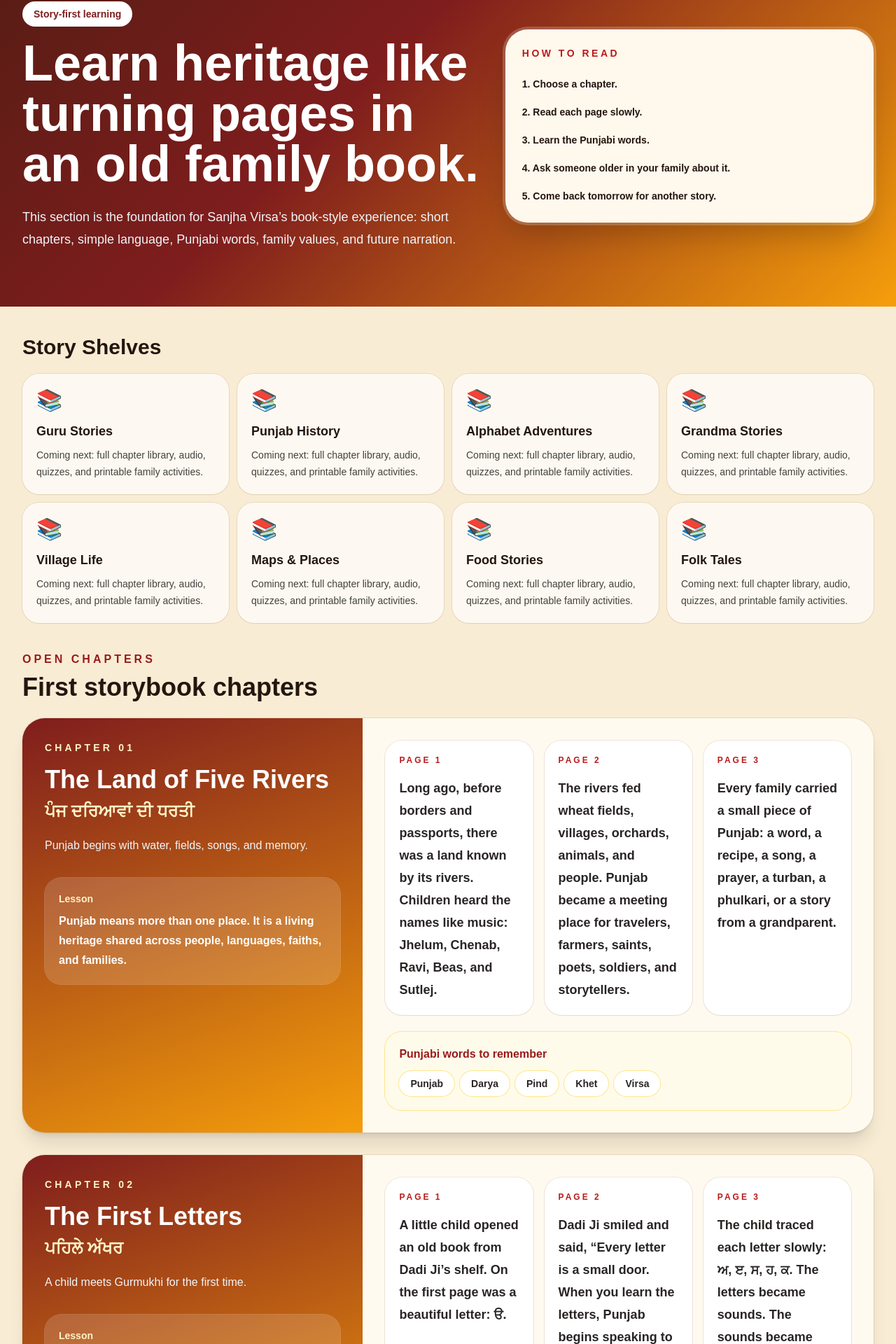
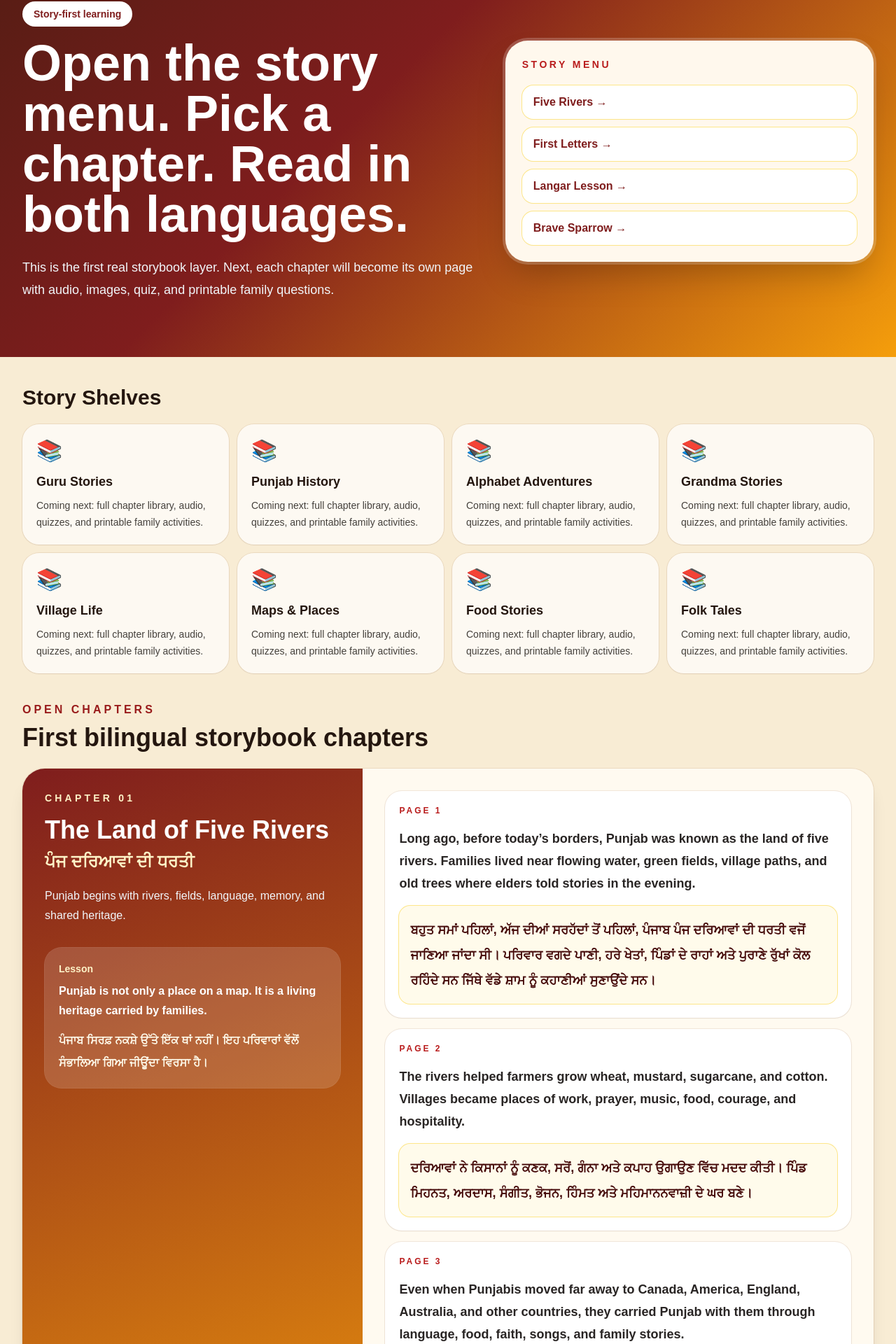
Before and after one commit to Gagan8atwal/sanjha-virsa, a Next.js app: page /stories in a window 1280 px wide. Shown: the part 235-2155 px from the top of the page at 70% size. Built offline with nearby package versions, Linux system fonts and the light colour scheme.

Commit message:
Upgrade storybook with bilingual meaningful chapters and menu

```diff
--- a/app/storybook/page.tsx
+++ b/app/storybook/page.tsx
@@ -1,56 +1,107 @@
 const storyChapters = [
   {
+    id: 'five-rivers',
     number: '01',
     title: 'The Land of Five Rivers',
     punjabi: 'ਪੰਜ ਦਰਿਆਵਾਂ ਦੀ ਧਰਤੀ',
-    theme: 'Punjab begins with water, fields, songs, and memory.',
+    theme: 'Punjab begins with rivers, fields, language, memory, and shared heritage.',
     pages: [
-      'Long ago, before borders and passports, there was a land known by its rivers. Children heard the names like music: Jhelum, Chenab, Ravi, Beas, and Sutlej.',
-      'The rivers fed wheat fields, villages, orchards, animals, and people. Punjab became a meeting place for travelers, farmers, saints, poets, soldiers, and storytellers.',
-      'Every family carried a small piece of Punjab: a word, a recipe, a song, a prayer, a turban, a phulkari, or a story from a grandparent.'
+      {
+        en: 'Long ago, before today’s borders, Punjab was known as the land of five rivers. Families lived near flowing water, green fields, village paths, and old trees where elders told stories in the evening.',
+        pa: 'ਬਹੁਤ ਸਮਾਂ ਪਹਿਲਾਂ, ਅੱਜ ਦੀਆਂ ਸਰਹੱਦਾਂ ਤੋਂ ਪਹਿਲਾਂ, ਪੰਜਾਬ ਪੰਜ ਦਰਿਆਵਾਂ ਦੀ ਧਰਤੀ ਵਜੋਂ ਜਾਣਿਆ ਜਾਂਦਾ ਸੀ। ਪਰਿਵਾਰ ਵਗਦੇ ਪਾਣੀ, ਹਰੇ ਖੇਤਾਂ, ਪਿੰਡਾਂ ਦੇ ਰਾਹਾਂ ਅਤੇ ਪੁਰਾਣੇ ਰੁੱਖਾਂ ਕੋਲ ਰਹਿੰਦੇ ਸਨ ਜਿੱਥੇ ਵੱਡੇ ਸ਼ਾਮ ਨੂੰ ਕਹਾਣੀਆਂ ਸੁਣਾਉਂਦੇ ਸਨ।',
+      },
+      {
+        en: 'The rivers helped farmers grow wheat, mustard, sugarcane, and cotton. Villages became places of work, prayer, music, food, courage, and hospitality.',
+        pa: 'ਦਰਿਆਵਾਂ ਨੇ ਕਿਸਾਨਾਂ ਨੂੰ ਕਣਕ, ਸਰੋਂ, ਗੰਨਾ ਅਤੇ ਕਪਾਹ ਉਗਾਉਣ ਵਿੱਚ ਮਦਦ ਕੀਤੀ। ਪਿੰਡ ਮਿਹਨਤ, ਅਰਦਾਸ, ਸੰਗੀਤ, ਭੋਜਨ, ਹਿੰਮਤ ਅਤੇ ਮਹਿਮਾਨਨਵਾਜ਼ੀ ਦੇ ਘਰ ਬਣੇ।',
+      },
+      {
+        en: 'Even when Punjabis moved far away to Canada, America, England, Australia, and other countries, they carried Punjab with them through language, food, faith, songs, and family stories.',
+        pa: 'ਜਦੋਂ ਪੰਜਾਬੀ ਕੈਨੇਡਾ, ਅਮਰੀਕਾ, ਇੰਗਲੈਂਡ, ਆਸਟ੍ਰੇਲੀਆ ਅਤੇ ਹੋਰ ਦੇਸ਼ਾਂ ਵਿੱਚ ਗਏ, ਉਹ ਆਪਣੀ ਬੋਲੀ, ਭੋਜਨ, ਧਰਮ, ਗੀਤਾਂ ਅਤੇ ਪਰਿਵਾਰਕ ਕਹਾਣੀਆਂ ਰਾਹੀਂ ਪੰਜਾਬ ਨੂੰ ਆਪਣੇ ਨਾਲ ਲੈ ਗਏ।',
+      },
     ],
-    lesson: 'Punjab means more than one place. It is a living heritage shared across people, languages, faiths, and families.',
-    words: ['Punjab', 'Darya', 'Pind', 'Khet', 'Virsa'],
+    lesson: 'Punjab is not only a place on a map. It is a living heritage carried by families.',
+    lessonPa: 'ਪੰਜਾਬ ਸਿਰਫ਼ ਨਕਸ਼ੇ ਉੱਤੇ ਇੱਕ ਥਾਂ ਨਹੀਂ। ਇਹ ਪਰਿਵਾਰਾਂ ਵੱਲੋਂ ਸੰਭਾਲਿਆ ਗਿਆ ਜੀਊਂਦਾ ਵਿਰਸਾ ਹੈ।',
+    words: ['Punjab — ਪੰਜਾਬ', 'Darya — ਦਰਿਆ', 'Pind — ਪਿੰਡ', 'Khet — ਖੇਤ', 'Virsa — ਵਿਰਸਾ'],
   },
   {
+    id: 'first-letters',
     number: '02',
     title: 'The First Letters',
     punjabi: 'ਪਹਿਲੇ ਅੱਖਰ',
-    theme: 'A child meets Gurmukhi for the first time.',
+    theme: 'A child discovers that letters are doors into family, prayer, poetry, and memory.',
     pages: [
-      'A little child opened an old book from Dadi Ji’s shelf. On the first page was a beautiful letter: ੳ.',
-      'Dadi Ji smiled and said, “Every letter is a small door. When you learn the letters, Punjab begins speaking to you.”',
-      'The child traced each letter slowly: ਅ, ੲ, ਸ, ਹ, ਕ. The letters became sounds. The sounds became words. The words became stories.'
+      {
+        en: 'A child opened an old book from Dadi Ji’s shelf. On the first page was a beautiful letter: ੳ. The child asked, “What is this?”',
+        pa: 'ਇੱਕ ਬੱਚੇ ਨੇ ਦਾਦੀ ਜੀ ਦੀ ਅਲਮਾਰੀ ਵਿਚੋਂ ਇੱਕ ਪੁਰਾਣੀ ਕਿਤਾਬ ਖੋਲੀ। ਪਹਿਲੇ ਸਫ਼ੇ ਉੱਤੇ ਇੱਕ ਸੁੰਦਰ ਅੱਖਰ ਸੀ: ੳ। ਬੱਚੇ ਨੇ ਪੁੱਛਿਆ, “ਇਹ ਕੀ ਹੈ?”',
+      },
+      {
+        en: 'Dadi Ji smiled and said, “This is an akhar. Every letter is a small door. When you learn these doors, your ancestors can speak to you through words.”',
+        pa: 'ਦਾਦੀ ਜੀ ਮੁਸਕੁਰਾਏ ਅਤੇ ਕਿਹਾ, “ਇਹ ਅੱਖਰ ਹੈ। ਹਰ ਅੱਖਰ ਇੱਕ ਛੋਟਾ ਦਰਵਾਜ਼ਾ ਹੈ। ਜਦੋਂ ਤੂੰ ਇਹ ਦਰਵਾਜ਼ੇ ਸਿੱਖੇਂਗਾ, ਤੇਰੇ ਵੱਡੇ ਬੋਲਾਂ ਰਾਹੀਂ ਤੇਰੇ ਨਾਲ ਗੱਲ ਕਰ ਸਕਣਗੇ।”',
+      },
+      {
+        en: 'The child traced ੳ, ਅ, ੲ, ਸ, ਹ, and ਕ. Slowly the letters became sounds. The sounds became words. The words became stories.',
+        pa: 'ਬੱਚੇ ਨੇ ੳ, ਅ, ੲ, ਸ, ਹ ਅਤੇ ਕ ਨੂੰ ਹੌਲੀ-ਹੌਲੀ ਲਿਖਿਆ। ਅੱਖਰ ਆਵਾਜ਼ਾਂ ਬਣੇ। ਆਵਾਜ਼ਾਂ ਸ਼ਬਦ ਬਣੇ। ਸ਼ਬਦ ਕਹਾਣੀਆਂ ਬਣ ਗਏ।',
+      },
     ],
-    lesson: 'Language is the bridge between generations.',
-    words: ['Akhar', 'Boli', 'Gurmukhi', 'Shabad', 'Kahani'],
+    lesson: 'Language connects children to grandparents, history, Gurbani, poetry, and identity.',
+    lessonPa: 'ਬੋਲੀ ਬੱਚਿਆਂ ਨੂੰ ਵੱਡਿਆਂ, ਇਤਿਹਾਸ, ਗੁਰਬਾਣੀ, ਕਵਿਤਾ ਅਤੇ ਪਛਾਣ ਨਾਲ ਜੋੜਦੀ ਹੈ।',
+    words: ['Akhar — ਅੱਖਰ', 'Boli — ਬੋਲੀ', 'Gurmukhi — ਗੁਰਮੁਖੀ', 'Shabad — ਸ਼ਬਦ', 'Kahani — ਕਹਾਣੀ'],
   },
   {
+    id: 'langar-lesson',
     number: '03',
     title: 'The Langar Lesson',
     punjabi: 'ਲੰਗਰ ਦੀ ਸਿੱਖਿਆ',
-    theme: 'A story about seva, equality, and sharing.',
+    theme: 'A child learns seva, equality, humility, and sharing.',
     pages: [
-      'One morning, a child visited the gurdwara and saw people sitting together on the floor. Young, old, rich, poor, everyone sat in one line.',
-      'In the kitchen, volunteers stirred dal, rolled rotis, washed dishes, and served with humility. Nobody asked who was important. Everyone was treated with respect.',
-      'The child learned that food can fill the stomach, but seva can fill the heart.'
+      {
+        en: 'One morning, a child went to the gurdwara with the family. Inside, people bowed, listened, and sat together peacefully.',
+        pa: 'ਇੱਕ ਸਵੇਰ ਬੱਚਾ ਆਪਣੇ ਪਰਿਵਾਰ ਨਾਲ ਗੁਰਦੁਆਰੇ ਗਿਆ। ਅੰਦਰ ਲੋਕ ਮੱਥਾ ਟੇਕ ਰਹੇ ਸਨ, ਸੁਣ ਰਹੇ ਸਨ ਅਤੇ ਸ਼ਾਂਤੀ ਨਾਲ ਇਕੱਠੇ ਬੈਠੇ ਸਨ।',
+      },
+      {
+        en: 'In the langar hall, everyone sat on the floor in one line. No one asked who was rich or poor. No one asked who was important. Everyone was served with respect.',
+        pa: 'ਲੰਗਰ ਹਾਲ ਵਿੱਚ ਸਾਰੇ ਇਕ ਲਾਈਨ ਵਿੱਚ ਫਰਸ਼ ਉੱਤੇ ਬੈਠੇ। ਕਿਸੇ ਨੇ ਨਹੀਂ ਪੁੱਛਿਆ ਕੌਣ ਅਮੀਰ ਹੈ ਜਾਂ ਗਰੀਬ। ਕਿਸੇ ਨੇ ਨਹੀਂ ਪੁੱਛਿਆ ਕੌਣ ਵੱਡਾ ਹੈ। ਹਰ ਕਿਸੇ ਨੂੰ ਸਤਿਕਾਰ ਨਾਲ ਲੰਗਰ ਮਿਲਿਆ।',
+      },
+      {
+        en: 'The child helped carry water cups. Dada Ji said, “This is seva. When hands serve with love, the heart becomes bigger.”',
+        pa: 'ਬੱਚੇ ਨੇ ਪਾਣੀ ਦੇ ਗਲਾਸ ਵੰਡਣ ਵਿੱਚ ਮਦਦ ਕੀਤੀ। ਦਾਦਾ ਜੀ ਨੇ ਕਿਹਾ, “ਇਹ ਸੇਵਾ ਹੈ। ਜਦੋਂ ਹੱਥ ਪਿਆਰ ਨਾਲ ਸੇਵਾ ਕਰਦੇ ਹਨ, ਦਿਲ ਵੱਡਾ ਹੋ ਜਾਂਦਾ ਹੈ।”',
+      },
     ],
-    lesson: 'Seva means serving others without ego.',
-    words: ['Langar', 'Seva', 'Sangat', 'Pangat', 'Dhanvaad'],
+    lesson: 'Langar teaches equality, humility, sharing, and service without pride.',
+    lessonPa: 'ਲੰਗਰ ਸਾਨੂੰ ਬਰਾਬਰੀ, ਨਿਮਰਤਾ, ਸਾਂਝ ਅਤੇ ਬਿਨਾਂ ਅਹੰਕਾਰ ਸੇਵਾ ਕਰਨੀ ਸਿਖਾਉਂਦਾ ਹੈ।',
+    words: ['Langar — ਲੰਗਰ', 'Seva — ਸੇਵਾ', 'Sangat — ਸੰਗਤ', 'Pangat — ਪੰਗਤ', 'Satkar — ਸਤਿਕਾਰ'],
   },
   {
+    id: 'brave-sparrow',
     number: '04',
     title: 'The Brave Village Sparrow',
-    punjabi: 'ਹਿੰਮਤੀ ਚਿੜੀ',
-    theme: 'A child-friendly folk-style story about courage.',
+    punjabi: 'ਹਿੰਮਤੀ ਪਿੰਡ ਵਾਲੀ ਚਿੜੀ',
+    theme: 'A folk-style story about courage, responsibility, and community.',
     pages: [
-      'In a small pind, a sparrow lived near the wheat fields. She was tiny, but she watched everything carefully.',
-      'One hot day, the village well began to dry. The animals were thirsty, and the children were worried. The sparrow flew from house to house, chirping until everyone gathered.',
-      'Together, the villagers cleaned the old canal path. Water returned slowly. The sparrow taught them that even a small voice can wake up a whole village.'
+      {
+        en: 'In a small Punjabi village, a tiny sparrow lived near the wheat fields. She was small, but she noticed everything: the wind, the clouds, the wells, and the worried faces of people.',
+        pa: 'ਇੱਕ ਛੋਟੇ ਪੰਜਾਬੀ ਪਿੰਡ ਵਿੱਚ, ਕਣਕ ਦੇ ਖੇਤਾਂ ਕੋਲ ਇੱਕ ਨਿੱਕੀ ਚਿੜੀ ਰਹਿੰਦੀ ਸੀ। ਉਹ ਛੋਟੀ ਸੀ, ਪਰ ਉਹ ਹਰ ਚੀਜ਼ ਵੇਖਦੀ ਸੀ: ਹਵਾ, ਬੱਦਲ, ਖੂਹ ਅਤੇ ਲੋਕਾਂ ਦੇ ਚਿੰਤਤ ਚਿਹਰੇ।',
+      },
+      {
+        en: 'One summer, the old water path became blocked. The animals were thirsty and the fields became dry. The sparrow flew from roof to roof, chirping until the villagers came outside.',
+        pa: 'ਇੱਕ ਗਰਮੀ ਵਿੱਚ ਪਾਣੀ ਦਾ ਪੁਰਾਣਾ ਰਾਹ ਬੰਦ ਹੋ ਗਿਆ। ਪਸ਼ੂ ਪਿਆਸੇ ਸਨ ਅਤੇ ਖੇਤ ਸੁੱਕ ਰਹੇ ਸਨ। ਚਿੜੀ ਛੱਤ ਤੋਂ ਛੱਤ ਉੱਡੀ ਅਤੇ ਚਹਿਕਦੀ ਰਹੀ ਜਦ ਤੱਕ ਪਿੰਡ ਵਾਲੇ ਬਾਹਰ ਨਾ ਆ ਗਏ।',
+      },
+      {
+        en: 'The villagers cleaned the path together. Slowly water returned. The child watching from the doorway learned: even a small voice matters when it speaks for everyone.',
+        pa: 'ਪਿੰਡ ਵਾਲਿਆਂ ਨੇ ਇਕੱਠੇ ਹੋ ਕੇ ਰਾਹ ਸਾਫ਼ ਕੀਤਾ। ਹੌਲੀ-ਹੌਲੀ ਪਾਣੀ ਮੁੜ ਆ ਗਿਆ। ਦਰਵਾਜ਼ੇ ਕੋਲ ਖੜ੍ਹੇ ਬੱਚੇ ਨੇ ਸਿੱਖਿਆ: ਜਦੋਂ ਕੋਈ ਆਵਾਜ਼ ਸਭ ਲਈ ਬੋਲਦੀ ਹੈ, ਉਹ ਛੋਟੀ ਨਹੀਂ ਰਹਿੰਦੀ।',
+      },
     ],
-    lesson: 'Courage is not about size. It is about action.',
-    words: ['Chiri', 'Himmat', 'Paani', 'Pind', 'Ikatthe'],
+    lesson: 'Courage is not about being big. Courage is noticing a problem and taking action.',
+    lessonPa: 'ਹਿੰਮਤ ਵੱਡਾ ਹੋਣ ਵਿੱਚ ਨਹੀਂ। ਹਿੰਮਤ ਸਮੱਸਿਆ ਨੂੰ ਵੇਖ ਕੇ ਕਦਮ ਚੁੱਕਣ ਵਿੱਚ ਹੈ।',
+    words: ['Chiri — ਚਿੜੀ', 'Himmat — ਹਿੰਮਤ', 'Paani — ਪਾਣੀ', 'Pind — ਪਿੰਡ', 'Ikatthe — ਇਕੱਠੇ'],
   },
+];
+
+const storyMenu = [
+  { label: 'Five Rivers', href: '#five-rivers' },
+  { label: 'First Letters', href: '#first-letters' },
+  { label: 'Langar Lesson', href: '#langar-lesson' },
+  { label: 'Brave Sparrow', href: '#brave-sparrow' },
 ];
 
 const bookShelves = [
@@ -73,7 +124,7 @@ export default function StorybookPage() {
             <div>
               <a href="/" className="text-sm font-bold text-amber-200">← Back to Sanjha Virsa</a>
               <h1 className="mt-3 text-4xl font-black md:text-6xl">The Punjabi Storybook</h1>
-              <p className="mt-3 max-w-3xl text-slate-100">Open a chapter, read a story, learn Punjabi words, remember a value, and pass it forward.</p>
+              <p className="mt-3 max-w-3xl text-slate-100">Meaningful English + Punjabi stories for children, families, and grandparents to read together.</p>
             </div>
             <div className="rounded-3xl bg-white/10 p-4 text-center ring-1 ring-white/20">
               <p className="text-sm text-amber-100">Today’s guide</p>
@@ -85,18 +136,18 @@ export default function StorybookPage() {
           <div className="grid gap-8 py-12 lg:grid-cols-[1fr_0.8fr] lg:items-center">
             <div>
               <p className="mb-4 inline-flex rounded-full bg-white px-4 py-2 text-sm font-black text-red-900">Story-first learning</p>
-              <h2 className="text-5xl font-black leading-tight md:text-7xl">Learn heritage like turning pages in an old family book.</h2>
-              <p className="mt-6 max-w-2xl text-lg leading-8 text-slate-100">This section is the foundation for Sanjha Virsa’s book-style experience: short chapters, simple language, Punjabi words, family values, and future narration.</p>
+              <h2 className="text-5xl font-black leading-tight md:text-7xl">Open the story menu. Pick a chapter. Read in both languages.</h2>
+              <p className="mt-6 max-w-2xl text-lg leading-8 text-slate-100">This is the first real storybook layer. Next, each chapter will become its own page with audio, images, quiz, and printable family questions.</p>
             </div>
             <div className="rounded-[2rem] bg-[#fff8ed] p-6 text-[#24160f] shadow-2xl ring-4 ring-white/20">
-              <p className="text-sm font-black uppercase tracking-[0.25em] text-red-700">How to read</p>
-              <ol className="mt-5 space-y-3 text-sm font-semibold leading-7">
-                <li>1. Choose a chapter.</li>
-                <li>2. Read each page slowly.</li>
-                <li>3. Learn the Punjabi words.</li>
-                <li>4. Ask someone older in your family about it.</li>
-                <li>5. Come back tomorrow for another story.</li>
-              </ol>
+              <p className="text-sm font-black uppercase tracking-[0.25em] text-red-700">Story Menu</p>
+              <div className="mt-5 grid gap-3">
+                {storyMenu.map((item) => (
+                  <a key={item.href} href={item.href} className="rounded-2xl bg-white px-4 py-3 font-black text-red-900 shadow-sm ring-1 ring-amber-200 hover:bg-amber-50">
+                    {item.label} →
+                  </a>
+                ))}
+              </div>
             </div>
           </div>
         </div>
@@ -118,11 +169,11 @@ export default function StorybookPage() {
       <section className="mx-auto max-w-7xl px-5 pb-16 md:px-8">
         <div className="mb-6">
           <p className="font-black uppercase tracking-[0.25em] text-red-800">Open Chapters</p>
-          <h2 className="mt-2 text-4xl font-black">First storybook chapters</h2>
+          <h2 className="mt-2 text-4xl font-black">First bilingual storybook chapters</h2>
         </div>
         <div className="grid gap-8">
           {storyChapters.map((chapter) => (
-            <article key={chapter.title} className="overflow-hidden rounded-[2rem] bg-[#fffaf0] shadow-xl ring-1 ring-amber-900/10">
+            <article id={chapter.id} key={chapter.title} className="scroll-mt-8 overflow-hidden rounded-[2rem] bg-[#fffaf0] shadow-xl ring-1 ring-amber-900/10">
               <div className="grid lg:grid-cols-[0.8fr_1.2fr]">
                 <div className="bg-[linear-gradient(160deg,#7f1d1d,#f59e0b)] p-6 text-white md:p-8">
                   <p className="text-sm font-black uppercase tracking-[0.3em] text-amber-100">Chapter {chapter.number}</p>
@@ -132,14 +183,16 @@ export default function StorybookPage() {
                   <div className="mt-8 rounded-3xl bg-white/15 p-5 ring-1 ring-white/20">
                     <p className="text-sm font-black text-amber-100">Lesson</p>
                     <p className="mt-2 font-semibold leading-7">{chapter.lesson}</p>
+                    <p className="mt-3 font-semibold leading-8 text-amber-50">{chapter.lessonPa}</p>
                   </div>
                 </div>
                 <div className="p-6 md:p-8">
-                  <div className="grid gap-4 md:grid-cols-3">
+                  <div className="grid gap-4">
                     {chapter.pages.map((page, index) => (
-                      <div key={page} className="rounded-3xl bg-white p-5 shadow-sm ring-1 ring-amber-900/10">
+                      <div key={page.en} className="rounded-3xl bg-white p-5 shadow-sm ring-1 ring-amber-900/10">
                         <p className="text-xs font-black uppercase tracking-[0.25em] text-red-700">Page {index + 1}</p>
-                        <p className="mt-4 text-lg font-semibold leading-8 text-stone-800">{page}</p>
+                        <p className="mt-4 text-lg font-semibold leading-8 text-stone-800">{page.en}</p>
+                        <p className="mt-4 rounded-2xl bg-amber-50 p-4 text-lg font-semibold leading-9 text-red-950 ring-1 ring-amber-200">{page.pa}</p>
                       </div>
                     ))}
                   </div>
```
